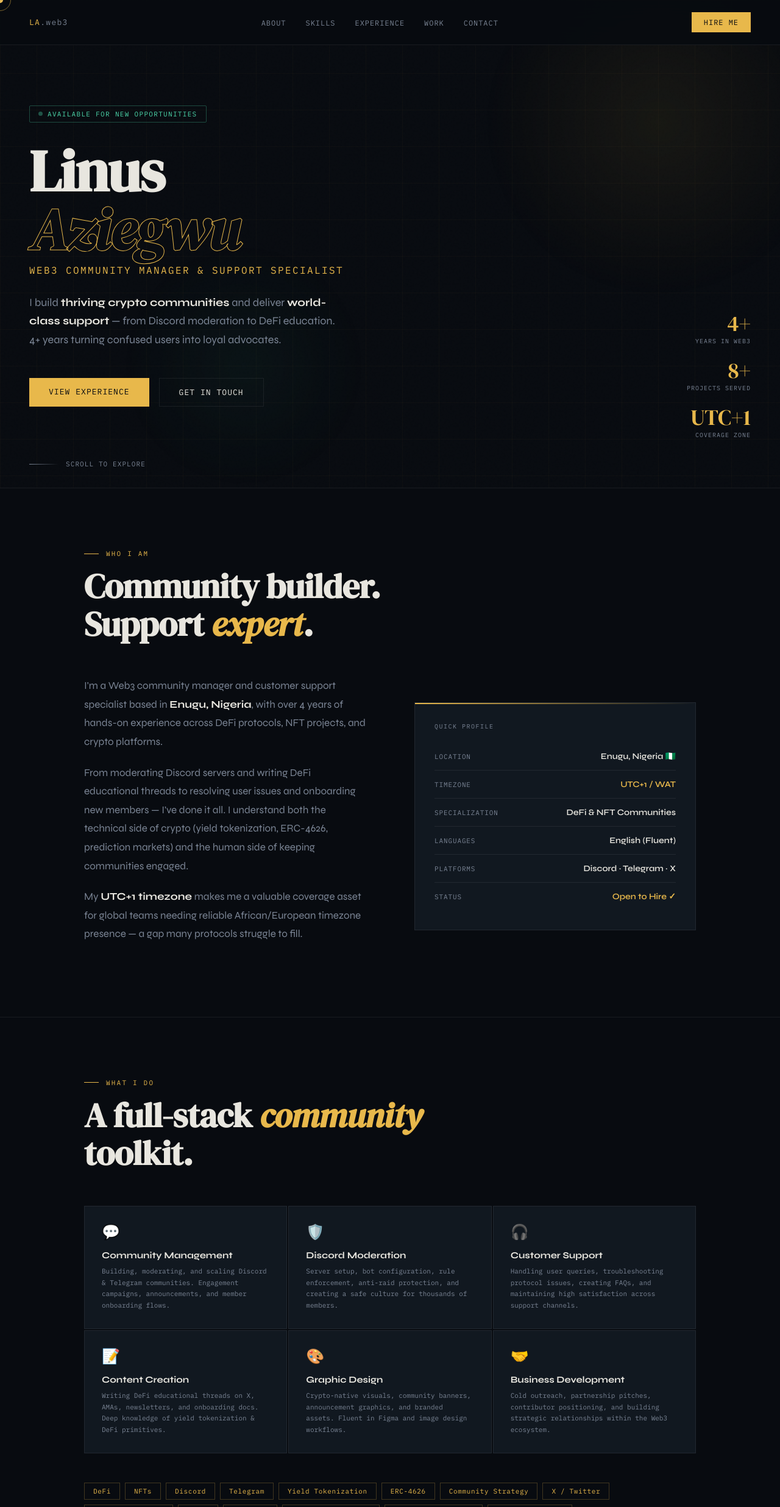
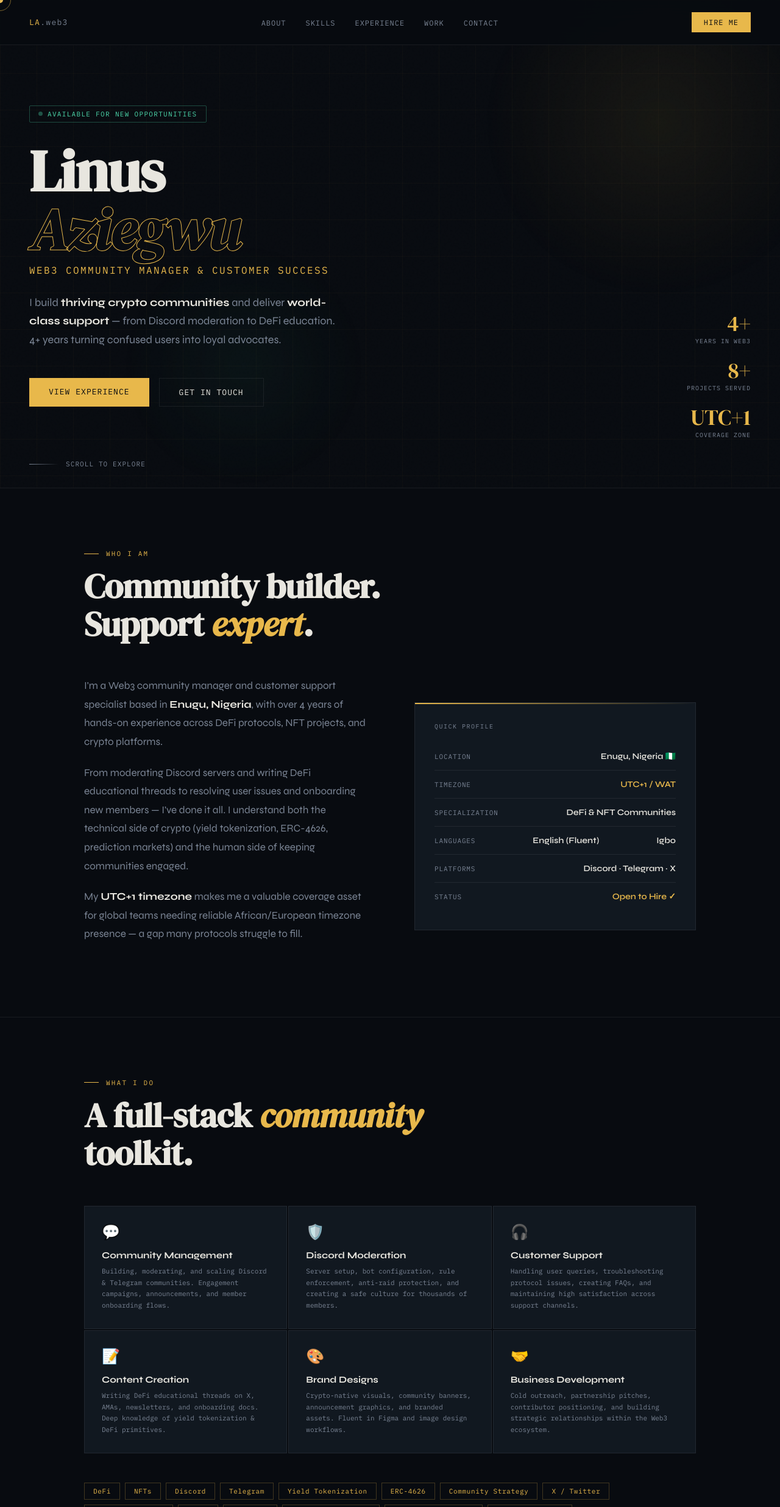
Before and after one commit to linuschinonso/portfolio, a plain HTML site: page index.html in a window 1280 px wide. Shown: the top 2472 px of the page at 61% size. Drawn offline with Linux system fonts and the light colour scheme.

Commit message:
Updated my job title and roles in index.html

```diff
--- a/index.html
+++ b/index.html
@@ -3,7 +3,7 @@
 <head>
 <meta charset="UTF-8" />
 <meta name="viewport" content="width=device-width, initial-scale=1.0" />
-<title>Linus Aziegwu — Web3 Community & Support Specialist</title>
+<title>Linus Aziegwu — community success& Peoject Manager</title>
 <link rel="preconnect" href="https://fonts.googleapis.com" />
 <link rel="preconnect" href="https://fonts.gstatic.com" crossorigin />
 <link href="https://fonts.googleapis.com/css2?family=DM+Serif+Display:ital@0;1&family=IBM+Plex+Mono:wght@300;400;500&family=Syne:wght@400;600;700;800&display=swap" rel="stylesheet" />
@@ -846,7 +846,7 @@
   <div class="hero-inner">
     <div class="hero-badge">Available for New Opportunities</div>
     <h1 class="hero-name">Linus<br><span class="highlight">Aziegwu</span></h1>
-    <div class="hero-title">Web3 Community Manager & Support Specialist</div>
+    <div class="hero-title">Web3 Community Manager & Customer Success</div>
     <p class="hero-desc">
       I build <strong>thriving crypto communities</strong> and deliver <strong>world-class support</strong> — from Discord moderation to DeFi education. 4+ years turning confused users into loyal advocates.
     </p>
@@ -909,6 +909,7 @@
         <div class="info-row">
           <span class="info-key">Languages</span>
           <span class="info-val">English (Fluent)</span>
+          <span class="info-val"> Igbo </span>
         </div>
         <div class="info-row">
           <span class="info-key">Platforms</span>
@@ -951,7 +952,7 @@
       </div>
       <div class="skill-block">
         <div class="skill-icon">🎨</div>
-        <div class="skill-name">Graphic Design</div>
+        <div class="skill-name">Brand Designs</div>
         <div class="skill-desc">Crypto-native visuals, community banners, announcement graphics, and branded assets. Fluent in Figma and image design workflows.</div>
       </div>
       <div class="skill-block">
```
